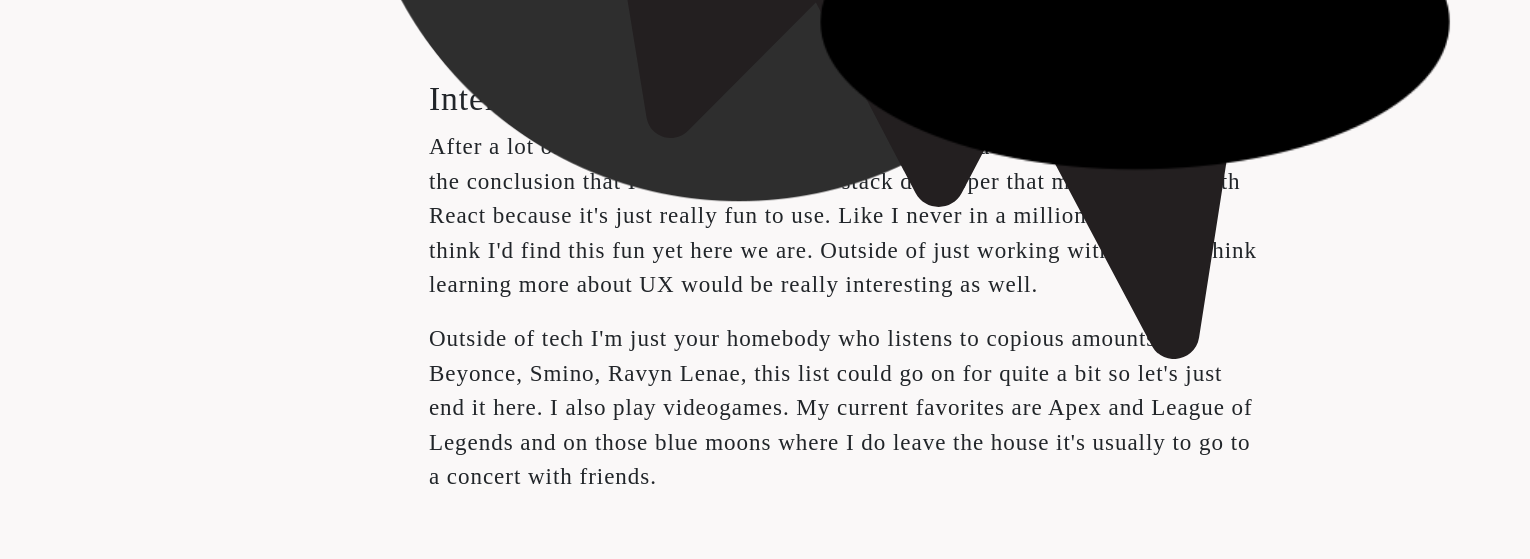
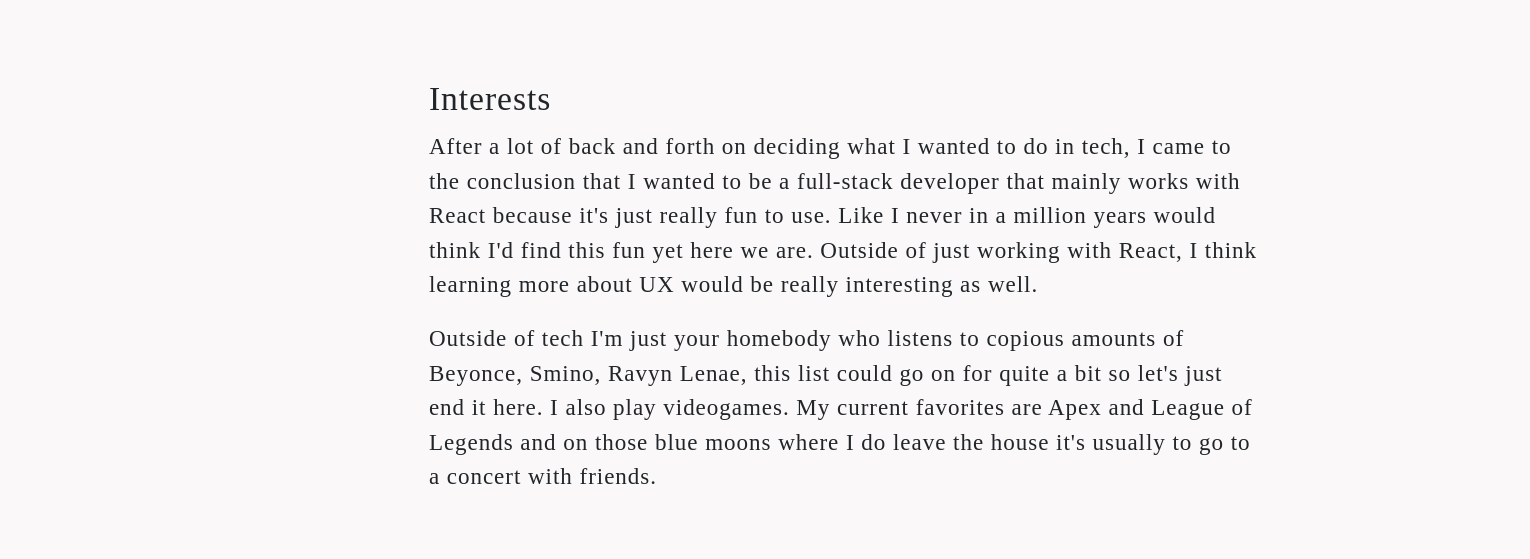
Before and after one commit to Kaikaine/resume, a plain HTML site: page index.html in a window 1280 px wide. Shown: the part 5694-6253 px from the top of the page, 1530 px wide, since content can reach past the window. Drawn offline with nearby package versions, Linux system fonts and the light colour scheme; a script that the page names is missing; a web font is replaced by a local one.

Commit message:
css changes

```diff
--- a/css/main.css
+++ b/css/main.css
@@ -86,10 +86,6 @@
 
 .skills__list-item img:hover {
   transform: translateY(-1rem);
-}
-
-.skills__list-item img:not(.skills__list-item img:hover) {
-  transform: scale(-5, -5);
 }
 
 /* FOOTER */
```
